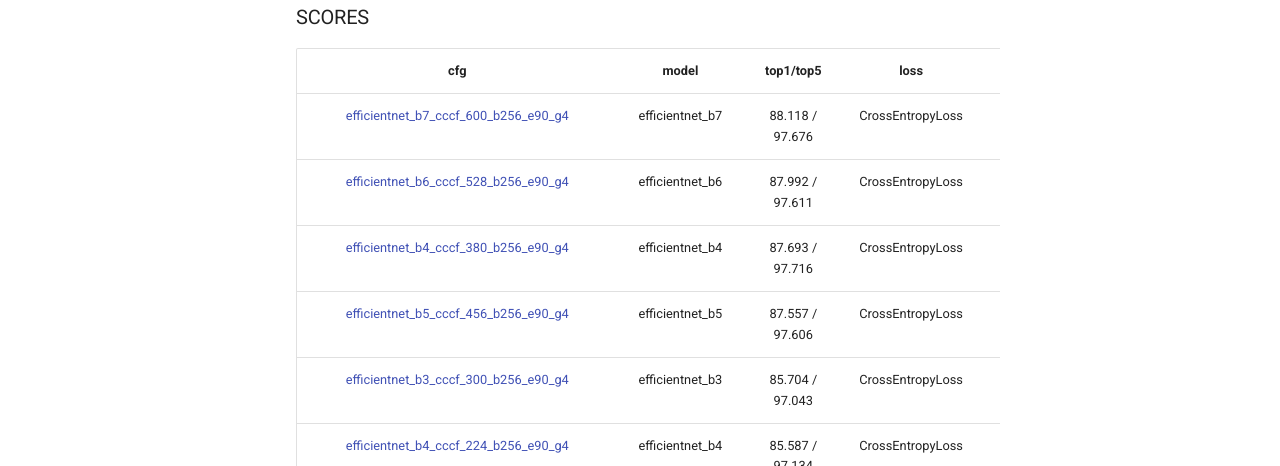
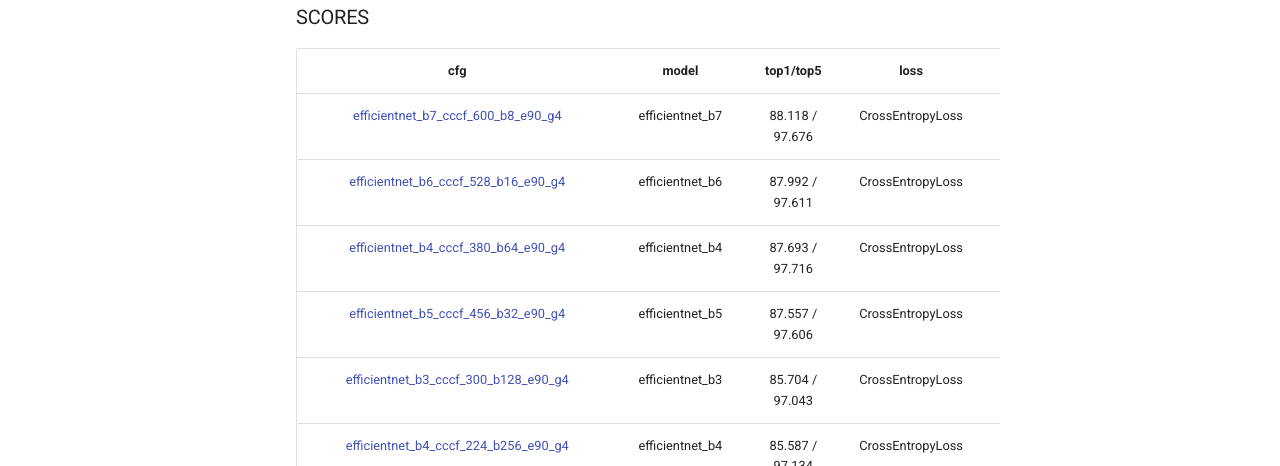
Before and after one commit to ZJCV/ZCls2, an MkDocs documentation site: the page built from docs/leaderboard.md, in a window 1280 px wide and 900 px high. Shown: the part 434-900 px from the top of the window. Built offline with MkDocs 1.6.1 and Material for MkDocs 9.7.7, drawn with Linux system fonts in a browser that asks for light colours; comment, search, counter and statistics services are not loaded.

Commit message:
test(configs): update

```diff
--- a/docs/leaderboard.md
+++ b/docs/leaderboard.md
@@ -16,11 +16,11 @@
 
 | cfg |    model   |   top1/top5   |       loss       | optimizer | lr-scheduler | epoch | pretrained |
 |:---:|:----------:|:-------------:|:----------------:|:---------:|:------------:|:-----:|:-----:|
-|  [efficientnet_b7_cccf_600_b256_e90_g4](../configs/cccf/efficientnet_b7_cccf_600_b256_e90_g4.yaml)   |  efficientnet_b7  | 88.118 / 97.676 | CrossEntropyLoss |    SGD    |  MultiStepLR |   90  |   True  |
-|  [efficientnet_b6_cccf_528_b256_e90_g4](../configs/cccf/efficientnet_b6_cccf_528_b256_e90_g4.yaml)   |  efficientnet_b6  | 87.992 / 97.611 | CrossEntropyLoss |    SGD    |  MultiStepLR |   90  |   True  |
-|  [efficientnet_b4_cccf_380_b256_e90_g4](../configs/cccf/efficientnet_b4_cccf_380_b256_e90_g4.yaml)   |  efficientnet_b4  | 87.693 / 97.716 | CrossEntropyLoss |    SGD    |  MultiStepLR |   90  |   True  |
-|  [efficientnet_b5_cccf_456_b256_e90_g4](../configs/cccf/efficientnet_b5_cccf_456_b256_e90_g4.yaml)   |  efficientnet_b5  | 87.557 / 97.606 | CrossEntropyLoss |    SGD    |  MultiStepLR |   90  |   True  |
-|  [efficientnet_b3_cccf_300_b256_e90_g4](../configs/cccf/efficientnet_b3_cccf_300_b256_e90_g4.yaml)   |  efficientnet_b3  | 85.704 / 97.043 | CrossEntropyLoss |    SGD    |  MultiStepLR |   90  |   True  |
+|  [efficientnet_b7_cccf_600_b8_e90_g4](../configs/cccf/efficientnet_b7_cccf_600_b8_e90_g4.yaml)   |  efficientnet_b7  | 88.118 / 97.676 | CrossEntropyLoss |    SGD    |  MultiStepLR |   90  |   True  |
+|  [efficientnet_b6_cccf_528_b16_e90_g4](../configs/cccf/efficientnet_b6_cccf_528_b16_e90_g4.yaml)   |  efficientnet_b6  | 87.992 / 97.611 | CrossEntropyLoss |    SGD    |  MultiStepLR |   90  |   True  |
+|  [efficientnet_b4_cccf_380_b64_e90_g4](../configs/cccf/efficientnet_b4_cccf_380_b64_e90_g4.yaml)   |  efficientnet_b4  | 87.693 / 97.716 | CrossEntropyLoss |    SGD    |  MultiStepLR |   90  |   True  |
+|  [efficientnet_b5_cccf_456_b32_e90_g4](../configs/cccf/efficientnet_b5_cccf_456_b32_e90_g4.yaml)   |  efficientnet_b5  | 87.557 / 97.606 | CrossEntropyLoss |    SGD    |  MultiStepLR |   90  |   True  |
+|  [efficientnet_b3_cccf_300_b128_e90_g4](../configs/cccf/efficientnet_b3_cccf_300_b128_e90_g4.yaml)   |  efficientnet_b3  | 85.704 / 97.043 | CrossEntropyLoss |    SGD    |  MultiStepLR |   90  |   True  |
 |  [efficientnet_b4_cccf_224_b256_e90_g4](../configs/cccf/efficientnet_b4_cccf_224_b256_e90_g4.yaml)   |  efficientnet_b4  | 85.587 / 97.134 | CrossEntropyLoss |    SGD    |  MultiStepLR |   90  |   True  |
 |  [efficientnet_b6_cccf_224_b256_e90_g4](../configs/cccf/efficientnet_b6_cccf_224_b256_e90_g4.yaml)   |  efficientnet_b6  | 85.133 / 96.788 | CrossEntropyLoss |    SGD    |  MultiStepLR |   90  |   True  |
 |  [efficientnet_b7_cccf_224_b256_e90_g4](../configs/cccf/efficientnet_b7_cccf_224_b256_e90_g4.yaml)   |  efficientnet_b7  | 85.122 / 96.791 | CrossEntropyLoss |    SGD    |  MultiStepLR |   90  |   True  |
```
Also changed, not shown: 10 other files.
